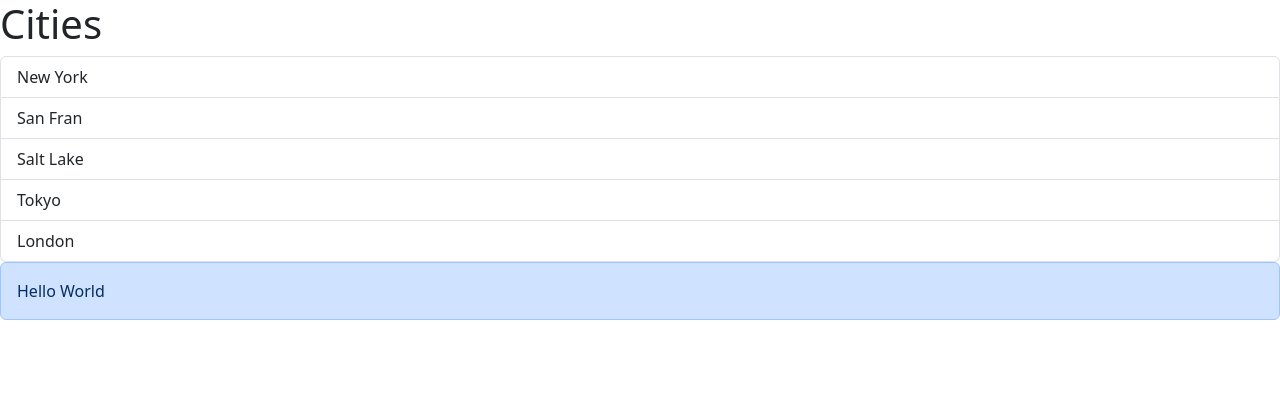
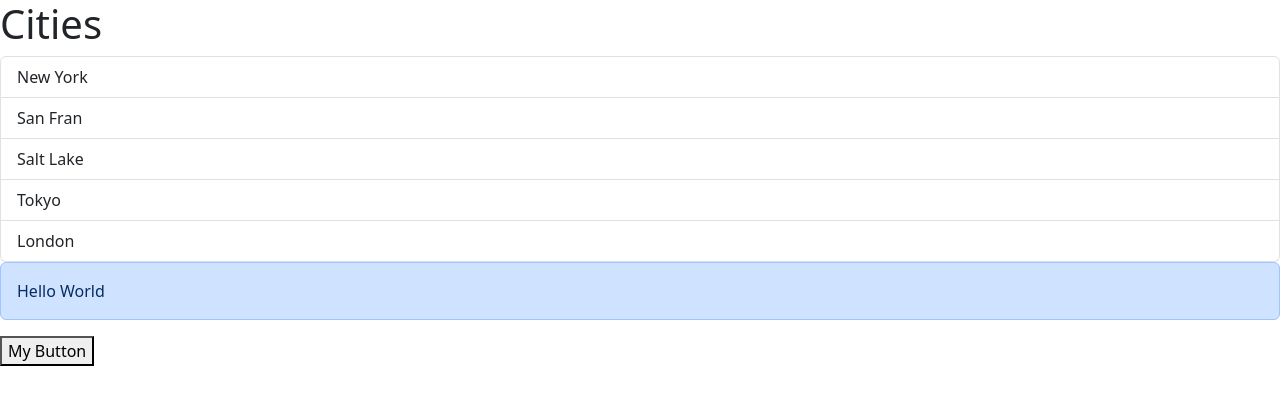
Before and after one commit to cherbon99/Small_Projects, a React (Vite) app in the folder react-app/: page / in a window 1280 px wide. Shown: the top 404 px of the page. Built offline with nearby package versions, Linux system fonts and the light colour scheme.

Commit message:
adding specific button and adding a click funtionality

```diff
--- a/react-app/src/App.tsx
+++ b/react-app/src/App.tsx
@@ -17,6 +17,8 @@ function App() {
       <Alert>
         Hello <span>World</span>
       </Alert>
+
+      <button onClick={() => console.log("Clicked")}>My Button</button>
     </div>
   );
 }
```
Also changed, not shown: react-app/src/Components/Button.tsx (added, +16 -0 lines).
